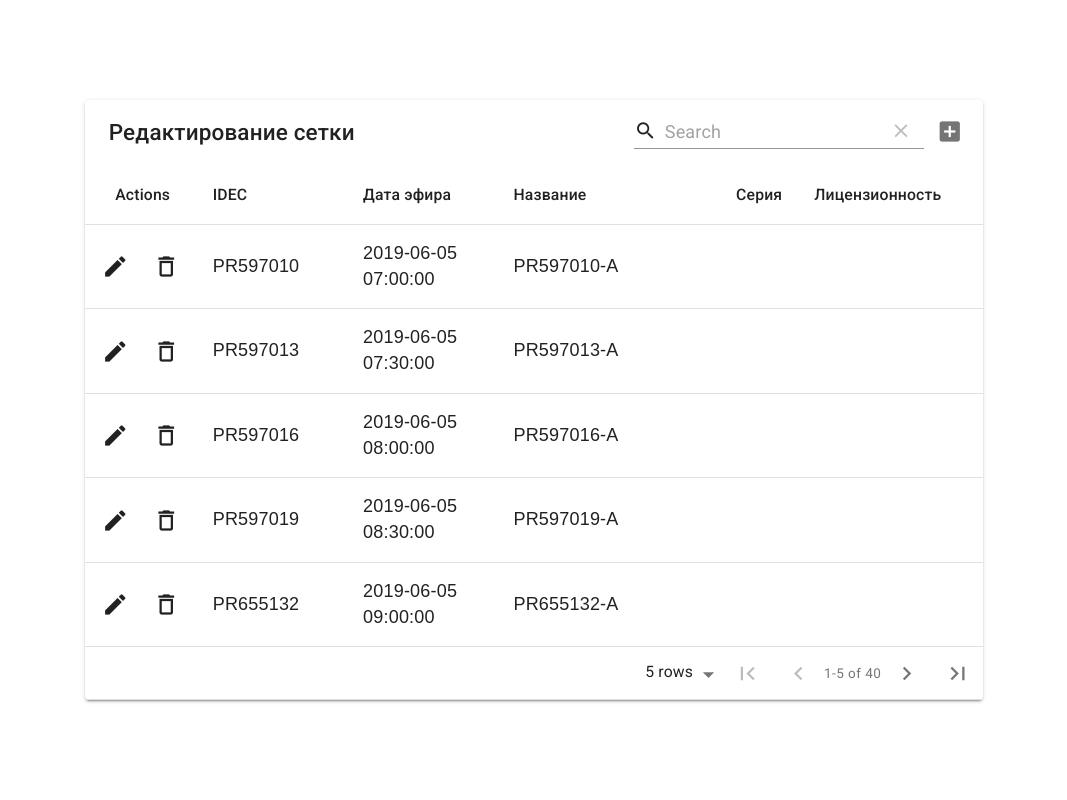
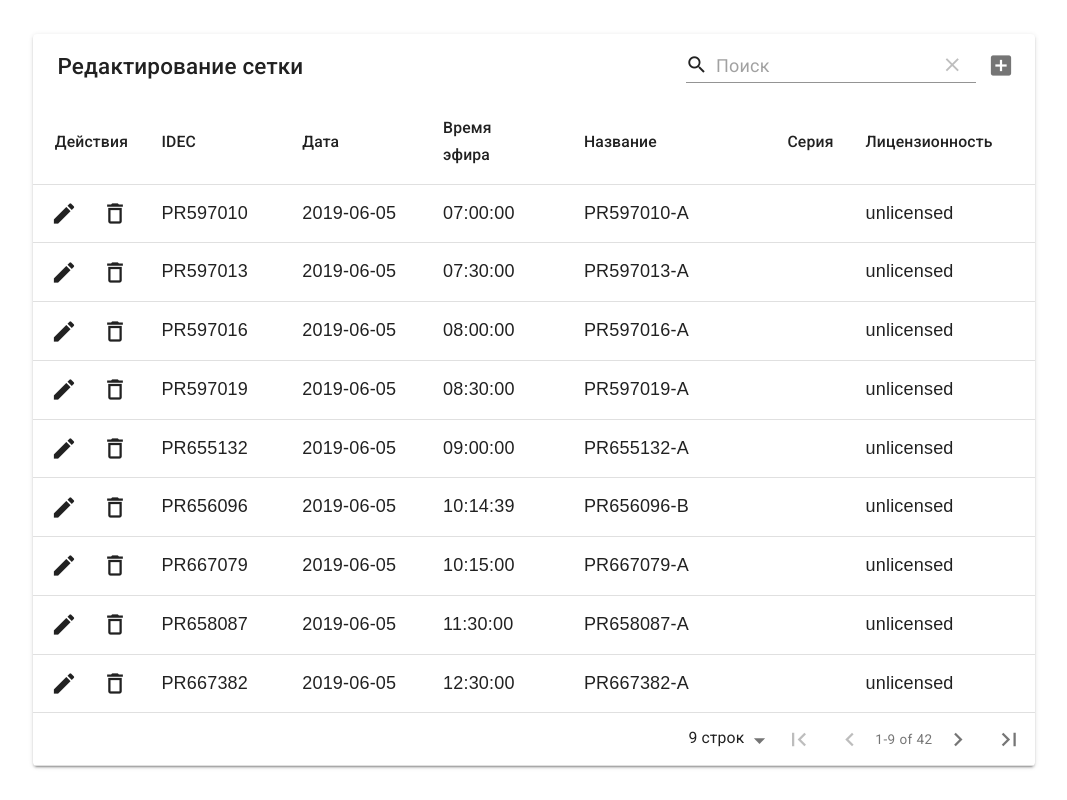
Before and after one commit to usulla/bigtv, a React (Create React App) app: page / in a window 1280 px wide. Shown: the whole page, without its empty margins (106-1173 px from the left). Built offline with nearby package versions, Linux system fonts and the light colour scheme.

Commit message:
Added functionality

```diff
--- a/src/components/App/App.jsx
+++ b/src/components/App/App.jsx
@@ -10,7 +10,7 @@ import { makeStyles } from '@material-ui/core/styles';
 import CircularProgress from '@material-ui/core/CircularProgress';
 import Button from '@material-ui/core/Button';
 import HorizontalLinearStepper from '../HorizontalLinearStepper/HorizontalLinearStepper.jsx'
-import MaterialTable from '../MaterialTable/MaterialTable.jsx';
+import CustomMaterialTable from '../MaterialTable/MaterialTable.jsx';
 
 const useStyles = makeStyles(theme => ({
   progress: {
@@ -82,7 +82,7 @@ class App extends Component {
         });
       }
     ).then(
-      console.log(this.state.comparedTables, ';;')
+      console.log(this.state.comparedTables, 'comparedTables')
     );
   }
 
@@ -97,7 +97,7 @@ class App extends Component {
         <div className='center_block'>
          {/*<CustomPaginationActionsTable dataForTable={this.state.comparedTables}/>
          <HorizontalLinearStepper/>    */}
-         <MaterialTable dataForTable={this.state.comparedTables}/>
+         <CustomMaterialTable dataForTable={this.state.comparedTables}/>
           {/* <ButtonEl/> */}
         </div>
       );
--- a/src/components/App/actions.js
+++ b/src/components/App/actions.js
@@ -1,52 +1,48 @@
-// export function compareTable(arr1, arr2) {
-//     if (checkTypes(arguments, ["array", "array"])) {
-//         var diffCompareArr = [];
-//         Array.from(arguments).forEach((item, index) => {
-//             var timeLiveDifferent;
-//             diffCompareArr.push(
-//                 item.filter((obj, i) => {
-//                     //Compare difference live time and idec. Live time don't must to be more than 60000ms
-//                     if(index === 0){
-//                     timeLiveDifferent = Math.abs(Date.parse(obj.datetime) - Date.parse(arr2[i].datetime))
-//                     return (obj.IDEC !== arr2[i].IDEC ||  timeLiveDifferent >= 60000)
-//                         ? true
-//                         : false;
-//                     } else{
-//                         timeLiveDifferent = Math.abs(Date.parse(obj.datetime) - Date.parse(arr1[i].datetime))
-//                         return (obj.IDEC !== arr1[i].IDEC ||  timeLiveDifferent >= 60000)
-//                         ? true
-//                         : false;
-//                     }
-//                 })
-//             );
-//         });
-//     } else {
-//         console.error("Arguments are not arrays");
-//     }
-//     return diffCompareArr;
-// }
-
 export function compareTable(arr) {
     if (checkTypes(arguments, ["array", "array"])) {
-        var comparedTables = arr;
+        var comparedTables = [];
         var timeLiveDifferent;
-        comparedTables[0].forEach((obj, i) => {
+        var lastEl;
+        arr[0].forEach((obj, i) => {
+            comparedTablesaddEl(obj);
+            addLicensedProps(i);
+            addAirTime(obj.datetime, i);
             //Compare difference live time and idec. Live time don't must to be more than 60000ms
-            timeLiveDifferent = Math.abs(Date.parse(obj.datetime) - Date.parse(comparedTables[1][i].datetime));
-            if ((obj.IDEC !== comparedTables[1][i].IDEC) || (timeLiveDifferent >= 60000)) {
-                obj.compare = false;
-                comparedTables[1][i].compare = false;
-             //   diffCompareArr.push([obj, arr2[i]]);
+            timeLiveDifferent = Math.abs(Date.parse(obj.datetime) - Date.parse(arr[1][i].datetime));
+            if ((obj.IDEC !== arr[1][i].IDEC) || (timeLiveDifferent >= 60000)) {
+                addPropsWithError(i);
+                addObjectWithErrorRow(i);
             }
             else {
-                obj.compare = true;
-                comparedTables[1][i].compare = true;
+                comparedTables[lastEl].compare = true;
             }
         })
     } else {
         console.error("Arguments are not arrays");
     }
-console.log(comparedTables, 'comparedTables')
+    function comparedTablesaddEl(obj) {
+        comparedTables.push(obj);
+        lastEl = comparedTables[0] !== undefined ? comparedTables.length - 1 : undefined;
+    }
+    function addPropsWithError(numRow) {
+        comparedTables[lastEl].compare = false;
+        comparedTables[lastEl].compareId = numRow;
+    }
+    function addObjectWithErrorRow(numRow) {
+        comparedTablesaddEl(arr[1][numRow])
+        comparedTables[lastEl].compare = false;
+        comparedTables[lastEl].compareId = numRow;
+    }
+    function addLicensedProps(numRow) {
+        comparedTables[numRow].licensed = true;
+    }
+    function addAirTime(datetime, numRow) {
+        var airTime = datetime.split(' ')[1];
+        var airDate = datetime.split(' ')[0];
+        comparedTables[numRow].airTime = airTime;
+        comparedTables[numRow].airDate = airDate;
+    }
+
     return comparedTables;
 }
 
--- a/src/components/MaterialTable/MaterialTable.jsx
+++ b/src/components/MaterialTable/MaterialTable.jsx
@@ -1,59 +1,94 @@
-import React from 'react';
-import MaterialTable from 'material-table';
+import React, { Component } from "react";
+import MaterialTable from "material-table";
 
-export default function MaterialTableDemo(props) {
+class CustomMaterialTable extends Component {
+  constructor(props) {
+    super(props);
+    this.state = {
+      selectedRow: null,
+      columns: [
+        { title: "IDEC", field: "IDEC" },
+        { title: "Дата", field: "airDate" },
+        { title: "Время эфира", field: "airTime" },
+        { title: "Название", field: "HOUSE_ID" },
+        { title: "Серия", field: "seriesNumber", type: "numeric" },
+        {
+          title: "Лицензионность",
+          field: "licensed",
+          lookup: { true: "unlicensed", false: "licensed" }
+        }
+      ],
+      data: [...this.props.dataForTable]
+    };
+  }
 
-  const [state, setState] = React.useState({
-    columns: [
-      { title: 'IDEC', field: 'IDEC' },
-      { title: 'Дата эфира', field: 'datetime' },
-      { title: 'Название', field: 'HOUSE_ID' },
-      { title: 'Серия', field: 'seriesNumber', type: 'numeric' },
-      {
-        title: 'Лицензионность',
-        field: 'unlicensed',
-        lookup: { 0: 'unlicensed', 1: 'licensed' },
-      },
-    ],
-    data: [
-        ...props.dataForTable[0]
-    ],
-  });
-
+  render() {
     return (
       <MaterialTable
         title="Редактирование сетки"
-      columns={state.columns}
-      data={state.data}
+        columns={this.state.columns}
+        data={this.state.data}
+        options={{
+          rowStyle: rowData => ({
+            backgroundColor:
+              rowData.compare === false ? "rgba(233,30,99,0.4)" : "#FFF"
+          }),
+          pageSize: 9,
+          pageSizeOptions: [9, 20, 30]
+        }}
+        localization={{
+          body: {
+            addTooltip: "Добавить",
+            editTooltip: "Изменить",
+            deleteTooltip: "Удалить"
+          },
+          header: {
+            actions: "Действия"
+          },
+          toolbar: {
+            searchPlaceholder: "Поиск",
+            searchTooltip: "Поиск"
+          },
+          pagination: {
+            labelRowsSelect: "строк",
+            firstTooltip: "В начало",
+            lastTooltip: "В конец",
+            previousTooltip: "Предыдущая",
+            nextTooltip: "Следующая"
+          }
+        }}
         editable={{
           onRowAdd: newData =>
             new Promise(resolve => {
               setTimeout(() => {
                 resolve();
-              const data = [...state.data];
+                const data = [...this.state.data];
                 data.push(newData);
-              setState({ ...state, data });
+                this.setState({ data, data });
               }, 600);
             }),
           onRowUpdate: (newData, oldData) =>
             new Promise(resolve => {
               setTimeout(() => {
                 resolve();
-              const data = [...state.data];
+                const data = [...this.state.data];
                 data[data.indexOf(oldData)] = newData;
-              setState({ ...state, data });
+                this.setState({ data, data });
               }, 600);
             }),
           onRowDelete: oldData =>
             new Promise(resolve => {
               setTimeout(() => {
                 resolve();
-              const data = [...state.data];
+                const data = [...this.state.data];
                 data.splice(data.indexOf(oldData), 1);
-              setState({ ...state, data });
+                this.setState({ data, data });
               }, 600);
-          }),
+            })
         }}
       />
     );
   }
+}
+
+export default CustomMaterialTable;
```
Lines whose indentation alone changed are shown as unchanged.
